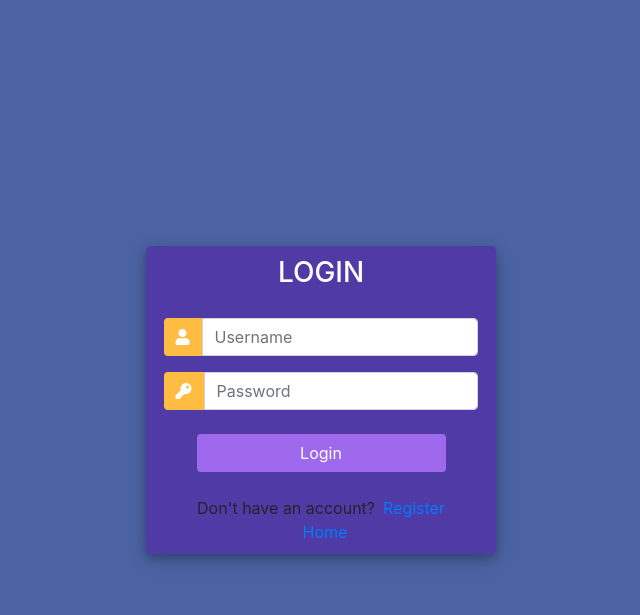
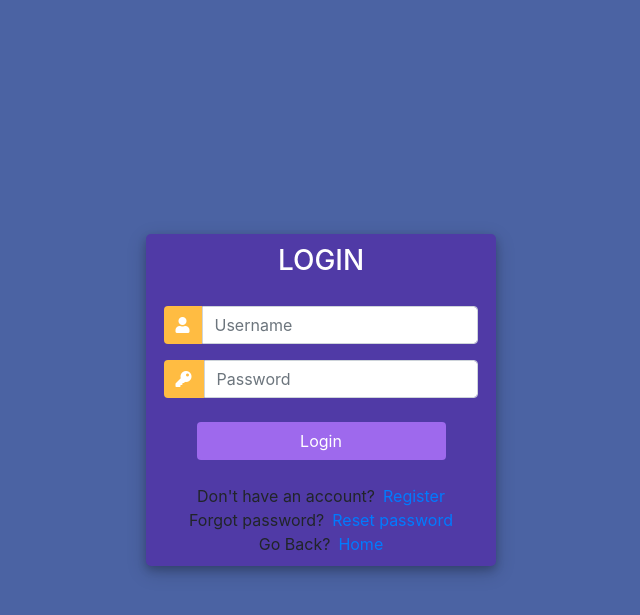
Before and after one commit to jaumemy/dennisivy-django-crashcourse, a Django app: page /login/ in a window 1280 px wide. Shown: the top 615 px of the page, without its empty margins (319-959 px from the left). Run offline with Django 3.2, Linux system fonts and the light colour scheme; some libraries are stand-ins or nearby versions.

Commit message:
Part 20 - Password Reset Email

```diff
--- a/accounts/templates/accounts/login.html
+++ b/accounts/templates/accounts/login.html
@@ -119,8 +119,11 @@
 						Don't have an account? <a href="{% url 'accounts:register' %}" class="ml-2">Register</a>
 					</div>
 					<div class="d-flex justify-content-center links">
-						<a href="{% url 'accounts:home' %}" class="ml-2">Home</a>
-					</div>
+							Forgot password? <a href="{% url 'password_reset' %}" class="ml-2">Reset password</a>
+						</div>
+				<div class="d-flex justify-content-center links">
+					Go Back? <a href="{% url 'accounts:home' %}" class="ml-2">Home</a>
+				</div>
 
 				</div>
 			</div>
--- /dev/null
+++ b/accounts/templates/accounts/password_reset_complete.html
@@ -0,0 +1,5 @@
+<h3>Password reset complete</h3>
+
+<p>Your password has been set. You may go ahead and log in now.</p>
+
+<a href="{% url 'accounts:login' %}">Log in</a>
--- /dev/null
+++ b/accounts/templates/accounts/password_reset_done.html
@@ -0,0 +1,6 @@
+<h3>Password reset sent</h3>
+
+
+<p>We’ve emailed you instructions for setting your password, if an account exists with the email you entered. You should receive them shortly.</p>
+
+<p>If you don’t receive an email, please make sure you’ve entered the address you registered with, and check your spam folder.</p>
--- a/accounts/urls.py
+++ b/accounts/urls.py
@@ -2,18 +2,25 @@ from django.urls import path
 
 from . import views
 
+
 app_name = "accounts"
 
+
 urlpatterns = [
+	path('register/', views.register_page, name="register"),
+	path('login/', views.login_page, name="login"),
+	path('logout/', views.logout_user, name="logout"),
+
     path('', views.home, name="home"),
-    path('products/', views.products, name="products"),
+    path('user/', views.user_page, name="user_page"),
+
+    path('account/', views.account_settings, name="account_settings"),
+
+    path('products/', views.products, name='products'),
     path('customers/<str:pk>/', views.customers, name="customers"),
+
     path('create_order/<str:pk>/', views.create_order, name="create_order"),
     path('update_order/<str:pk>/', views.update_order, name="update_order"),
     path('delete_order/<str:pk>/', views.delete_order, name="delete_order"),
-    path('register/', views.register_page, name="register"),
-    path('login/', views.login_page, name="login"),
-    path('logout/', views.logout_user, name="logout"),
-    path('user/', views.user_page, name="user_page"),
-    path('account_settings/', views.account_settings, name="account_settings"),
+
 ]
--- a/accounts/views.py
+++ b/accounts/views.py
@@ -23,12 +23,6 @@ def register_page(request):
             user = form.save()
             username = form.cleaned_data.get('username')
 
-
-
-            Customer.objects.create(
-                user = user,
-                name = user.username
-            )
 
             messages.success(request,'Account created succesfully for '+username)
 
--- a/crm1/urls.py
+++ b/crm1/urls.py
@@ -13,15 +13,38 @@ Including another URLconf
     1. Import the include() function: from django.urls import include, path
     2. Add a URL to urlpatterns:  path('blog/', include('blog.urls'))
 """
+
+
 from django.contrib import admin
 from django.urls import path, include
 
 from django.conf.urls.static import static
 from django.conf import settings
 
+from django.contrib.auth import views as auth_views
+
 urlpatterns = [
     path('admin/', admin.site.urls),
-    path('',include('accounts.urls', namespace="accounts")),
+    path('', include('accounts.urls')),
+
+    path('password_reset/',
+     auth_views.PasswordResetView.as_view(template_name="accounts/password_reset.html"),
+     name="password_reset"),
+
+    path('password_reset_done/',
+        auth_views.PasswordResetDoneView.as_view(template_name="accounts/password_reset_done.html"),
+        name="password_reset_done"),
+
+    path('reset/<uidb64>/<token>/',
+     auth_views.PasswordResetConfirmView.as_view(template_name="accounts/password_reset_form.html"),
+     name="password_reset_confirm"),
+
+    path('password_reset_complete/',
+        auth_views.PasswordResetCompleteView.as_view(template_name="accounts/password_reset_complete.html"),
+        name="password_reset_complete"),
+
+
+
 ]
 
 urlpatterns += static(settings.MEDIA_URL, document_root=settings.MEDIA_ROOT)
```
Also changed, not shown: accounts/templates/accounts/password_reset.html (added, +13 -0 lines), accounts/templates/accounts/password_reset_form.html (added, +12 -0 lines), crm1/settings.py (+10 -0 lines), db.sqlite3.
